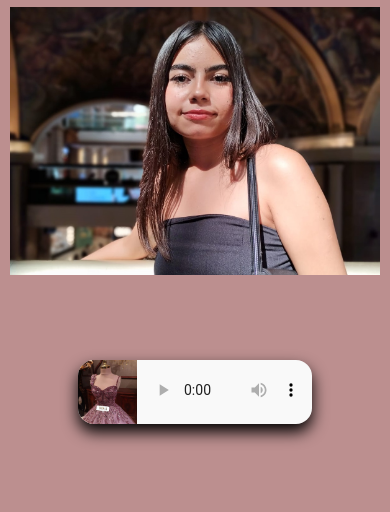
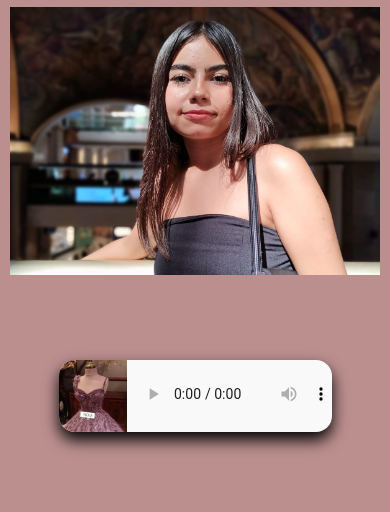
Before and after one commit to sebygalla/boda, a plain HTML site: page index.html in a window 390 px wide. Shown: the part 174-686 px from the top of the page. Drawn offline with nearby package versions, Linux system fonts and the light colour scheme.

Commit message:
reproductor

```diff
--- a/css/estilos.css
+++ b/css/estilos.css
@@ -257,8 +257,8 @@
 
 @media (max-width:600px) {
 	.box {
-		height: 4rem;
-		width: 60%;
+		height: 4.5rem;
+		width: 70%;
 	}
 
 }
```
